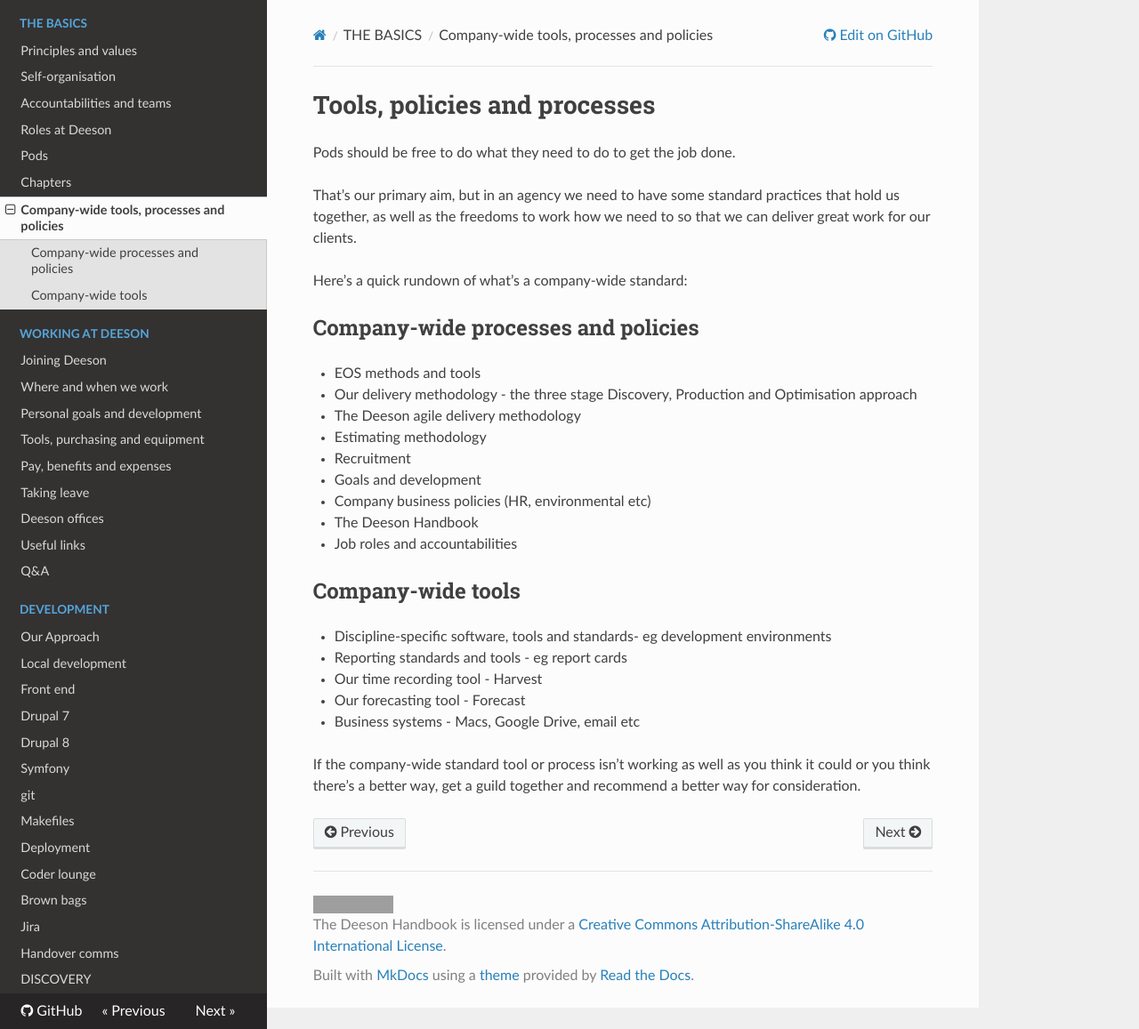
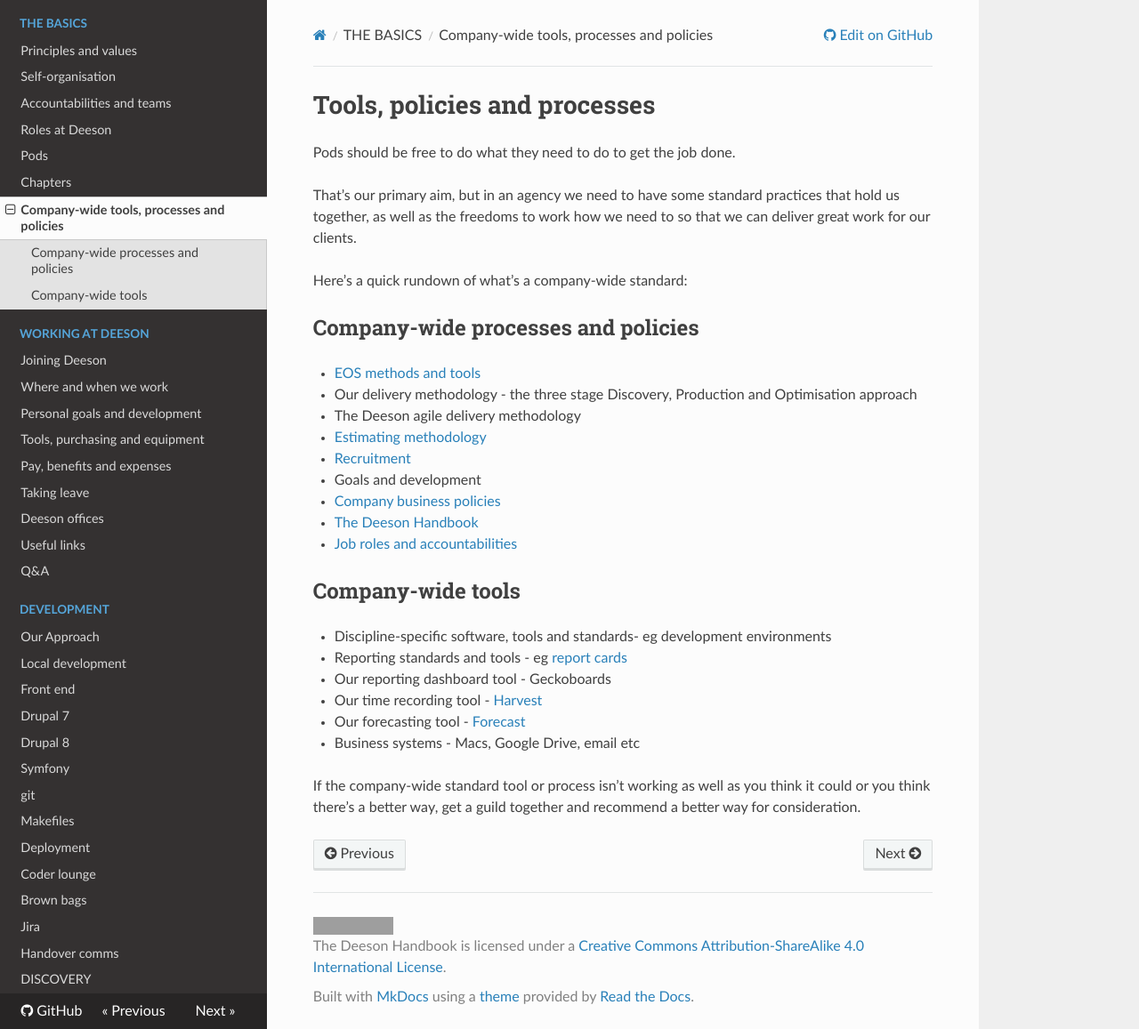
Before and after one commit to teamdeeson/codex, an MkDocs documentation site: the page built from docs/handbook/tools-processes-policies.md, in a window 1280 px wide and 1157 px high. Shown: the whole window at 89% size. Built offline with MkDocs 1.6.1, drawn with Linux system fonts in a browser that asks for light colours; nearby versions of some CDN libraries; old or Windows-style settings are respelled for this version of MkDocs; grey boxes are pictures that could not be loaded.

Commit message:
Update links

```diff
--- a/docs/handbook/tools-processes-policies.md
+++ b/docs/handbook/tools-processes-policies.md
@@ -8,22 +8,23 @@ Here’s a quick rundown of what’s a company-wide standard:
 
 ##Company-wide processes and policies
 
-- EOS methods and tools
+- [EOS methods and tools](https://www.eosworldwide.com/what-is-eos)
 - Our delivery methodology - the three stage Discovery, Production and Optimisation approach
 - The Deeson agile delivery methodology
-- Estimating methodology
-- Recruitment
+- [Estimating methodology](https://docs.google.com/document/d/115Pup6P7hL1tMS6K4cSX_ewzWom96Eb3dtmrOlR3alw/edit)
+- [Recruitment](https://docs.google.com/document/d/1jDHdwLlcTu6bUuAb9tUvpvAwbuPN9Z_F7rdshl5zPOU/edit?ts=5630dc9b)
 - Goals and development
-- Company business policies (HR, environmental etc)
-- The Deeson Handbook
-- Job roles and accountabilities
+- [Company business policies](https://docs.google.com/document/d/1rGy0i56tOjmohsM8lfkFboq1F4Wyi0jkwyL6VHr3Q0M/edit#heading=h.kuif7x8g66b2)
+- [The Deeson Handbook](http://deeson-codex.readthedocs.io/en/latest/)
+- [Job roles and accountabilities](http://deeson-codex.readthedocs.io/en/latest/handbook/roles-at-deeson/)
 
 ##Company-wide tools
 
 - Discipline-specific software, tools and standards- eg development environments
-- Reporting standards and tools - eg report cards
-- Our time recording tool - Harvest
-- Our forecasting tool - Forecast
+- Reporting standards and tools - eg [report cards](https://docs.google.com/spreadsheets/d/1RYEHvwX79gxh23FKGeR_bg-FmYY_dCBIOxkCCypTmU4/edit#gid=0)
+- Our reporting dashboard tool - Geckoboards
+- Our time recording tool - [Harvest](https://deesonemedia.harvestapp.com/overview)
+- Our forecasting tool - [Forecast](https://forecastapp.com/89482/schedule/team)
 - Business systems - Macs, Google Drive, email etc
 
 If the company-wide standard tool or process isn’t working as well as you think it could or you think there’s a better way, get a guild together and recommend a better way for consideration.
```
